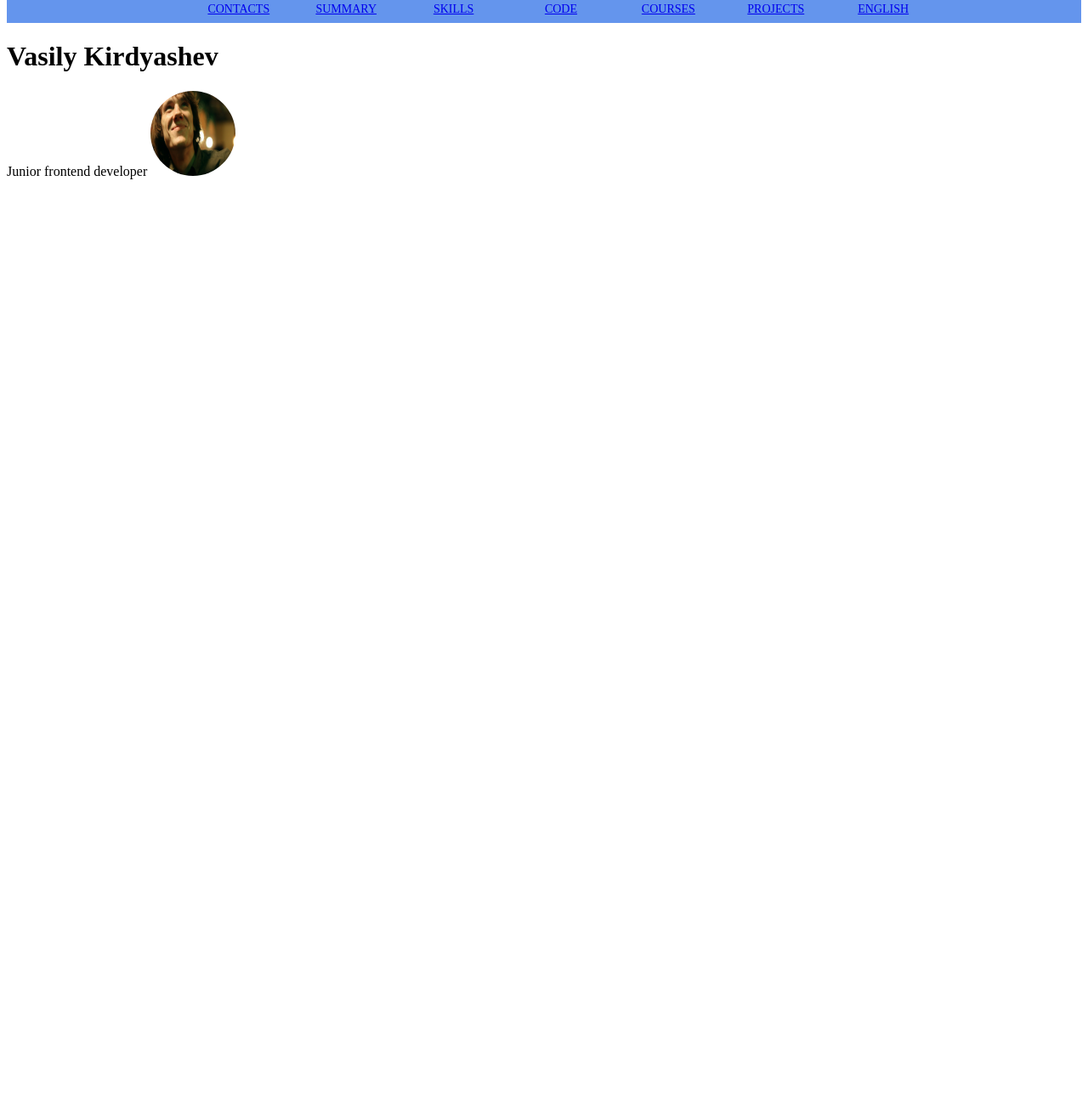
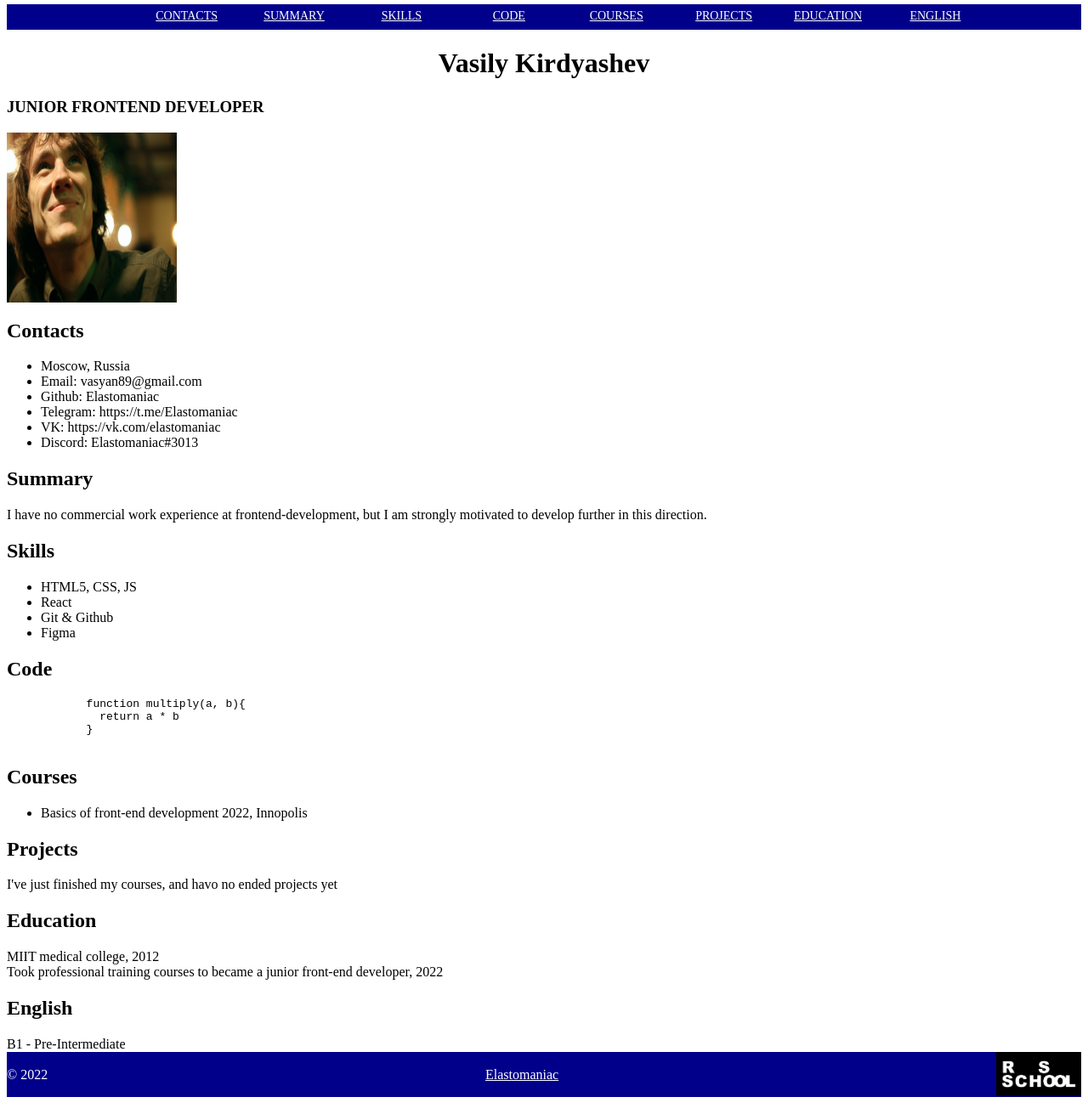
Before and after one commit to Elastomaniac/rsschool-cv, a plain HTML site: page index.html in a window 1280 px wide. Shown: the part 19-1330 px from the top of the page at 85% size. Before the commit the page ends 800 px from the top, so only its background shows below. Drawn offline with Linux system fonts and the light colour scheme.

Commit message:
feat: ssems to be mostly ready

```diff
--- a/index.html
+++ b/index.html
@@ -27,6 +27,9 @@
             </li>
             <li class="nav-item">
               <a href="#projects" class="nav-link">PROJECTS</a>
+              <li class="nav-item">
+                <a href="#education" class="nav-link">EDUCATION</a>
+              </li>
             </li>
             <li class="nav-item">
               <a href="#english" class="nav-link">ENGLISH</a>
@@ -35,8 +38,88 @@
         </nav>
       </div>
     </header>
-    <h1>Vasily Kirdyashev</h1>
-    <span class="job-title">Junior frontend developer</span>
-    <img class="image" src="./assets/img/vasya-colored.jpeg" alt="" />
+
+    <main class="main">
+      <div class="main-container">
+        <div class="main-container-header">
+          <h1>Vasily Kirdyashev</h1>
+          <h3 class="job-title">Junior frontend developer</h3>
+          <img
+            class="image"
+            src="./assets/img/vasya-colored.jpeg"
+            alt="Photo"
+          />
+        </div>
+        <section class="section" id="contacts">
+          <div class="contacts">
+            <h2>Contacts</h2>
+            <ul>
+              <li class="contacts-item">Moscow, Russia</li>
+              <li class="contacts-item">Email: vasyan89@gmail.com</li>
+              <li class="contacts-item">Github: Elastomaniac</li>
+              <li class="contacts-item">Telegram: https://t.me/Elastomaniac</li>
+              <li class="contacts-item">VK: https://vk.com/elastomaniac</li>
+              <li class="contacts-item">Discord: Elastomaniac#3013</li>
+            </ul>
+          </div>
+        </section>
+        <section class="section" id="summary">
+          <h2>Summary</h2>
+          <p>
+            I have no commercial work experience at frontend-development, but I
+            am strongly motivated to develop further in this direction.
+          </p>
+        </section>
+        <section class="section" id="skills">
+          <h2>Skills</h2>
+          <ul>
+            <li class="section-list">HTML5, CSS, JS</li>
+            <li class="section-list">React</li>
+            <li class="section-list">Git & Github</li>
+            <li class="section-list">Figma</li>
+          </ul>
+        </section>
+        <section class="section" id="code">
+          <h2>Code</h2>
+          <pre>
+            function multiply(a, b){
+              return a * b
+            }
+          </pre>
+        </section>
+        <section class="section" id="courses">
+          <h2>Courses</h2>
+          <ul>
+            <li>Basics of front-end development 2022, Innopolis</li>
+          </ul>
+        </section>
+        <section class="section" id="projects">
+          <h2>Projects</h2>
+          <span
+            >I've just finished my courses, and havo no ended projects yet</span
+          >
+        </section>
+        <section class="section" id="education">
+          <h2>Education</h2>
+          <span>MIIT medical college, 2012</span> <br />
+          <span
+            >Took professional training courses to became a junior front-end
+            developer, 2022</span
+          >
+        </section>
+        <section class="section" id="english">
+          <h2>English</h2>
+          <span>B1 - Pre-Intermediate</span>
+        </section>
+      </div>
+    </main>
+    <footer class="footer">
+      <div class="footer-container">
+        <div class="footer-flex">© 2022
+          <a href="https://github.com/Elastomaniac">Elastomaniac</a>
+          <a href="https://rs.school/"><img class="logo" src="./assets/img/rss_logo.png" alt=""></a>
+        </div>
+      </div>
+    </footer>
   </body>
 </html>
--- a/style.css
+++ b/style.css
@@ -1,10 +1,18 @@
+body {
+  min-height: 100vh;
+  display: flex;
+  flex-direction: column;
+  justify-content: space-between;
+}
+
 h1 {
+  text-align: center;
 }
 
 .header-container {
   width: auto;
   height: 30px;
-  background-color: cornflowerblue;
+  background-color: darkblue;
 }
 
 .nav {
@@ -16,7 +24,6 @@ h1 {
 }
 
 .nav-item {
-  vertical-align: auto;
   font-size: 14px;
   display: inline-block;
   width: 10%;
@@ -25,10 +32,36 @@ h1 {
 }
 
 a.nav-link {
-  vertical-align: auto;
+  color: white;
 }
+
+.job-title {
+  text-transform: uppercase;
+}
+
 .image {
+  width: 200px;
+  height: 200px;
+  display: block;
+  margin: 0, auto;
+}
+
+.footer {
+  background-color: darkblue;
+  color: white;
+}
+
+.logo {
   width: 100px;
-  height: 100px;
-  border-radius: 50%;
 }
+
+.footer-flex {
+  line-height: 53px;
+  height: 53px;
+  display: flex;
+  justify-content: space-between;
+}
+
+.footer a {
+  color: white;
+}
```
Also changed, not shown: assets/img/rss_logo.png (added), 1 other file.
